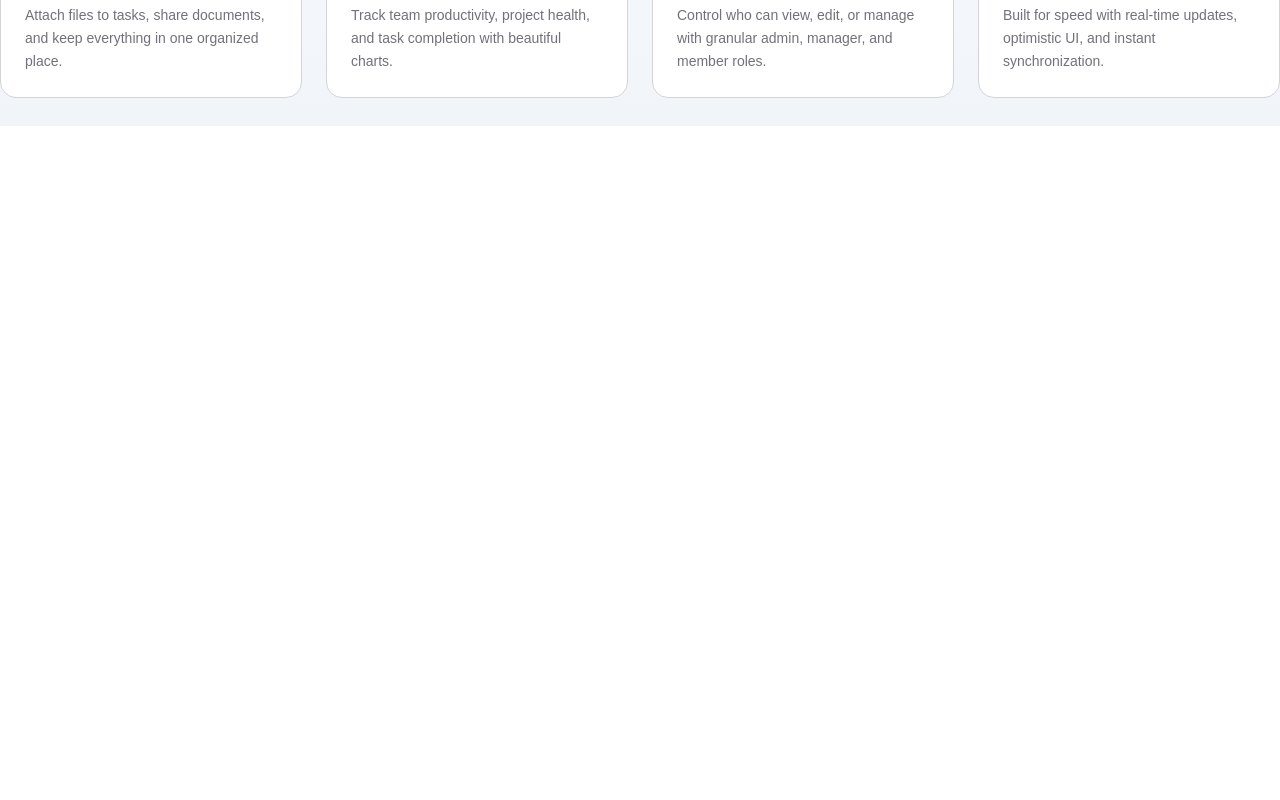
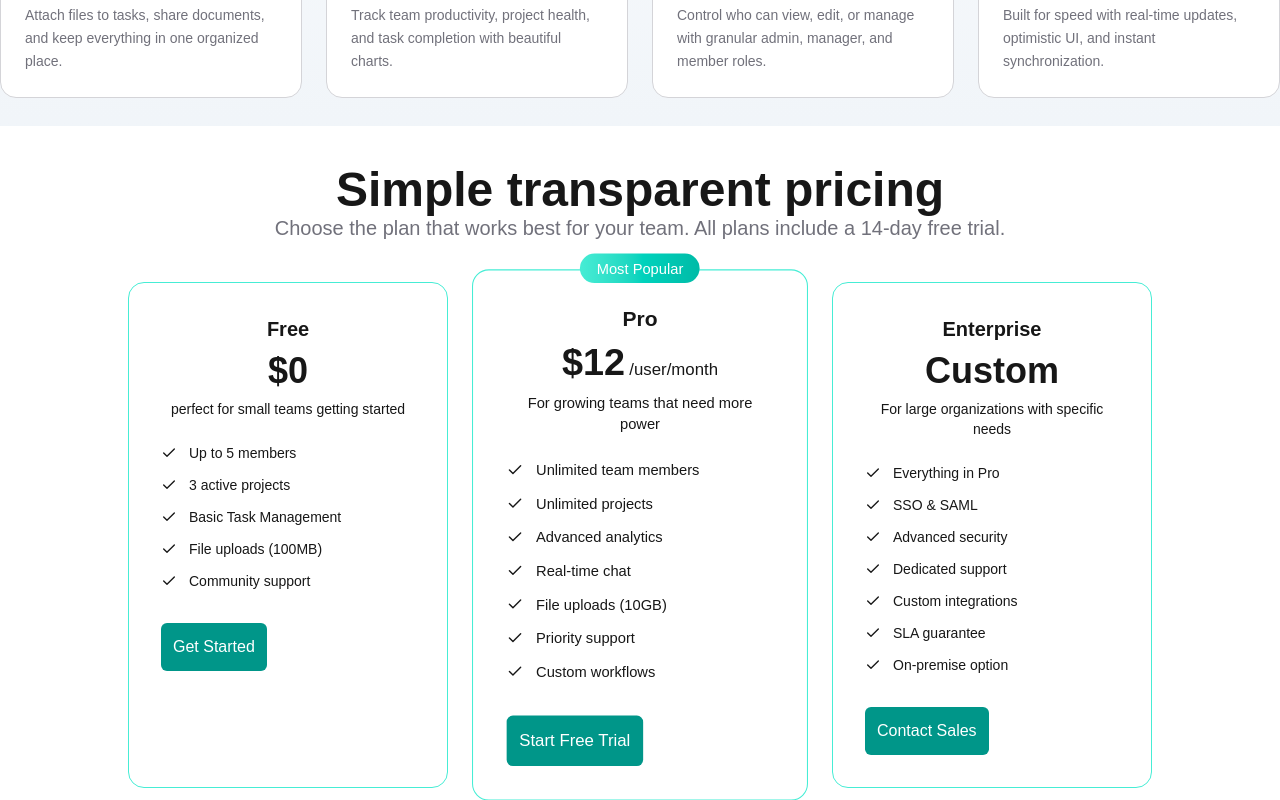
Before and after one commit to FaithAchieng/TaskFlow, a Next.js app: page / in a window 1280 px wide. Shown: the part 1283-2083 px from the top of the page. Before the commit the page ends 1409 px from the top, so only its background shows below. Built offline with nearby package versions, Linux system fonts and the light colour scheme.

Commit message:
Finished pricing

```diff
--- /dev/null
+++ b/app/components/landing/pricing.tsx
@@ -0,0 +1,103 @@
+import{Check} from "lucide-react"
+import Link  from "next/link";
+export default function Pricing(){
+    const plans=[
+        {
+            name:"Free",
+            price:"$0",
+            description:"perfect for small teams getting started",
+            features:[
+                "Up to 5 members",
+                "3 active projects",
+                "Basic Task Management",
+                "File uploads (100MB)",
+                "Community support"
+            ],
+            cta: "Get Started",
+            variant: "outline" as const,
+            popular: false
+        },
+         {
+    name: "Pro",
+    price: "$12",
+    period: "/user/month",
+    description: "For growing teams that need more power",
+    features: [
+      "Unlimited team members",
+      "Unlimited projects",
+      "Advanced analytics",
+      "Real-time chat",
+      "File uploads (10GB)",
+      "Priority support",
+      "Custom workflows"
+    ],
+    cta: "Start Free Trial",
+    variant: "hero" as const,
+    popular: true
+  },
+  {
+    name: "Enterprise",
+    price: "Custom",
+    description: "For large organizations with specific needs",
+    features: [
+      "Everything in Pro",
+      "SSO & SAML",
+      "Advanced security",
+      "Dedicated support",
+      "Custom integrations",
+      "SLA guarantee",
+      "On-premise option"
+    ],
+    cta: "Contact Sales",
+    variant: "outline" as const,
+    popular: false
+  }
+    ]
+    return(
+        <section  className="flex flex-col items-center justify-center mt-10">
+            <p className="font-bold text-5xl">Simple transparent pricing</p>
+            <p className="text-xl text-zinc-500">Choose the plan that works best for your team. All plans include a 14-day free trial.</p>
+            <div className="grid md:grid-cols-3 gap-8 max-w-5xl mx-auto mt-10">
+          {plans.map((plan) => (
+            <div
+              key={plan.name}
+              className={`relative p-8 rounded-2xl border transition-all duration-300 ${
+                plan.popular
+                  ? "bg-white border-teal-300 shadow-glow scale-105"
+                  : "bg-white border-teal-300 hover:border-teal-700 hover:shadow-lg"
+              }`}
+            >
+              {plan.popular && (
+                <div className="absolute -top-4 left-1/2 -translate-x-1/2 px-4 py-1 rounded-full bg-gradient-to-r from-teal-300 to-teal-500 text-white text-sm font-medium">
+                  Most Popular
+                </div>
+              )}
+
+              <div className="text-center mb-6">
+                <h3 className="text-xl font-semibold text-foreground mb-2">{plan.name}</h3>
+                <div className="flex items-baseline justify-center gap-1 mb-2">
+                  <span className="text-4xl font-bold text-foreground">{plan.price}</span>
+                  {plan.period && <span className="text-muted-foreground">{plan.period}</span>}
+                </div>
+                <p className="text-sm text-muted-foreground">{plan.description}</p>
+              </div>
+
+              <ul className="space-y-3 mb-8">
+                {plan.features.map((feature) => (
+                  <li key={feature} className="flex items-center gap-3 text-sm">
+                    <Check className="h-4 w-4 text-primary flex-shrink-0" />
+                    <span className="text-foreground">{feature}</span>
+                  </li>
+                ))}
+              </ul>
+              <button className="bg-teal-600 rounded-md p-3  text-white cursor-pointer transition-all duration-300 ease-in-out hover:-translate-y-1 hover:shadow-lg">
+                 <Link href="/dashboard">{plan.cta}</Link>
+              </button>
+
+
+            </div>
+          ))}
+        </div>
+        </section>
+    );
+}
--- a/app/page.tsx
+++ b/app/page.tsx
@@ -1,6 +1,7 @@
 import Header from "./components/landing/header";
 import Hero from "./components/landing/hero";
 import Features from "./components/landing/features";
+import Pricing from "./components/landing/pricing";
 export default function Home(){
 
   return(
@@ -8,6 +9,7 @@ export default function Home(){
       <Header />
       <Hero />
       <Features />
+      <Pricing />
     </div>
 
   );
```
